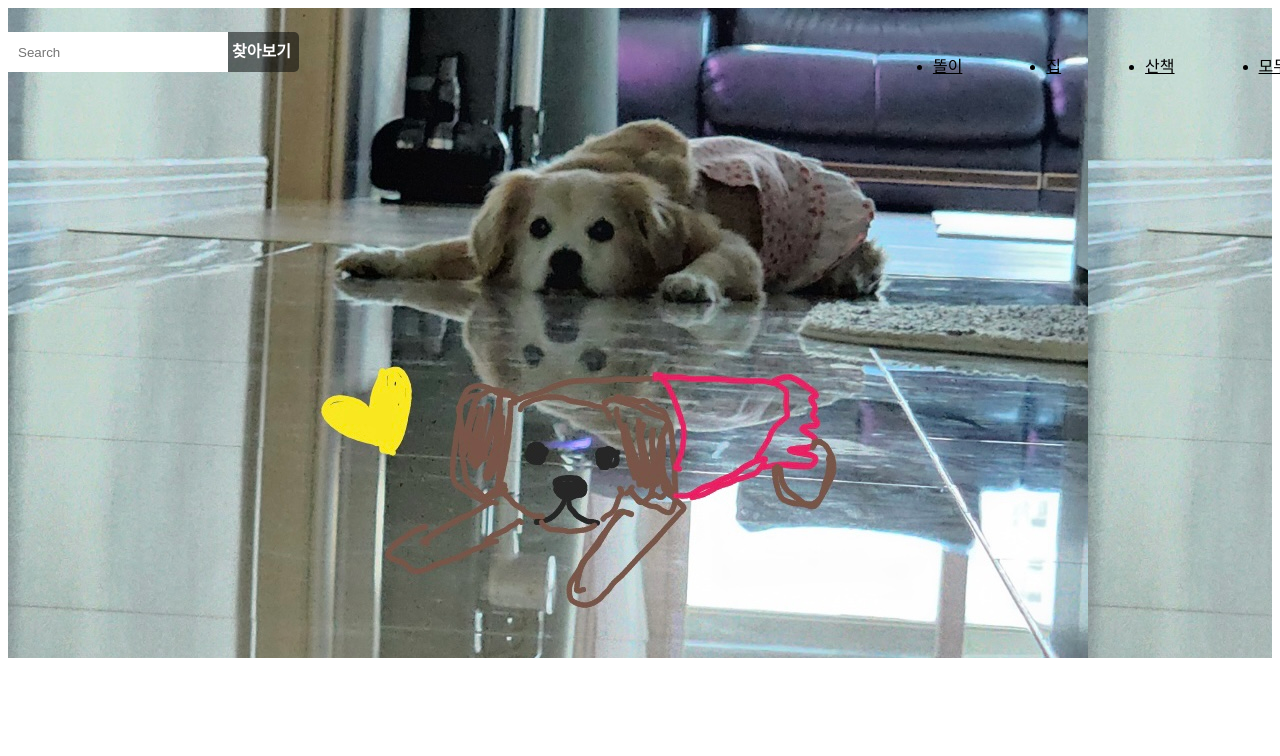
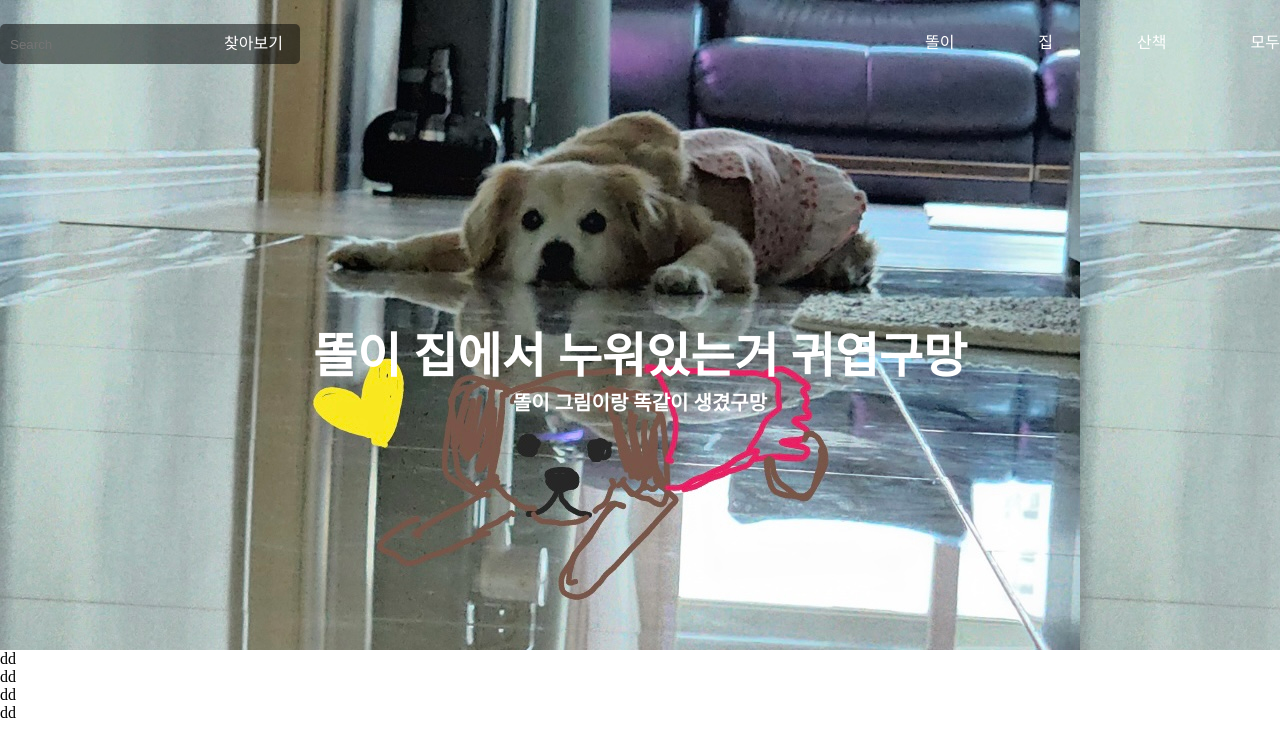
Before and after one commit to Raccoon-JK/2nd, a plain HTML site: page index2.html in a window 1280 px wide. Drawn offline with Linux system fonts and the light colour scheme.

Commit message:
코드 수정 및 추가

```diff
--- a/index2.html
+++ b/index2.html
@@ -23,7 +23,19 @@
             <li><a href="#">모두</a></li>
           </ul>
         </div>
+        <div class="intro_text">
+        <h1>똘이 집에서 누워있는거 귀엽구망</h1>
+        <h4 class="contents1">똘이 그림이랑 똑같이 생겼구망</h2>
+        </div>
       </div>
+      </div>
+        <!-- intor end-->
+        <ul class"amount">
+          <li><div>dd</div></li>
+          <li><div>dd</div></li>
+          <li><div>dd</div></li>
+          <li><div>dd</div></li>
+        </ul>
     </div>
   </body>
 </html>
--- a/style2.css
+++ b/style2.css
@@ -1,10 +1,20 @@
-{
+*{
   list-style: none;
   text-decoration: none;
   border-collapse: collapse;
   margin: 0px;
   padding: 0px;
   color: black;
+}
+
+h1 {
+  font-size: 48px;
+  /*font-weight: 100;*/
+}
+
+.contents1{
+  font-size: 20px;
+  /*font-weight: lighter;*/
 }
 
 .intro{
@@ -28,10 +38,11 @@
   margin-top: 24px;
 }
 
-.searchArea>form>input{
+.searchArea > form > input{
   border: none;
   width:220px;
   height:40px;
+  background: rgba(0, 0, 0, 0.0);
   color:white;
   padding-left:10px;
 }
@@ -39,8 +50,6 @@
 .searchArea > form > span{
   width:220px;
   color:white;
-  font-weight: bold;
-  cursor: pointer;
 }
 
 .nav{
@@ -55,5 +64,16 @@
 }
 
 .nav > li > a{
-  color:black;
+  color:white;
 }
+
+.intro_text{
+width:100%;
+margin:231px auto 231px auto;
+text-align: center;
+}
+
+.intro_text > h1,
+.intro_text > h4{
+  color:white;
+}
```
